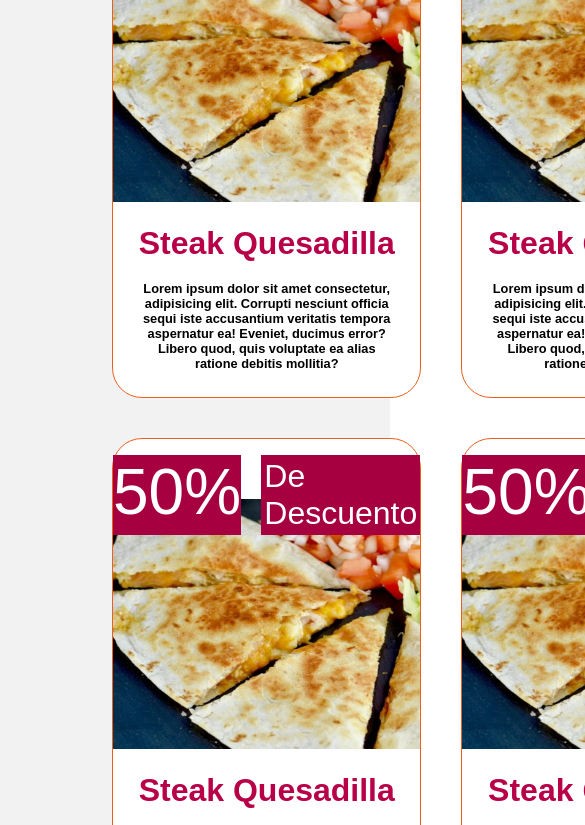
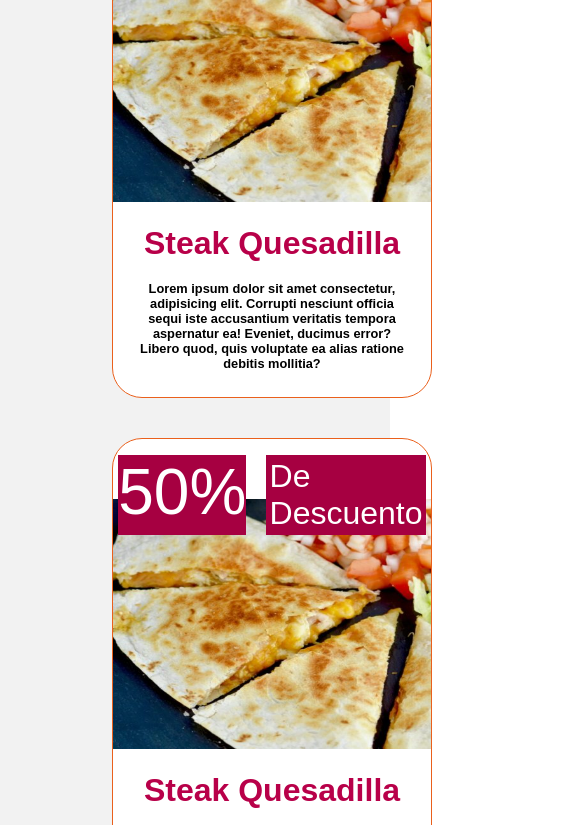
Before and after one commit to PabloVillaplana/tacobell_maquetado, a plain HTML site: page index.html in a window 390 px wide. Shown: the part 574-1399 px from the top of the page, 585 px wide, since content can reach past the window. Drawn offline with Linux system fonts and the light colour scheme.

Commit message:
responsive grid

```diff
--- a/css/styles.css
+++ b/css/styles.css
@@ -25,7 +25,7 @@ header img {
 
 .hero_grid_container{
     display: grid;
-    grid-template-columns: repeat(4,1fr);
+    grid-template-columns: repeat(auto-fill, minmax(320px, 1fr));
     gap: 40px 40px;
     padding: 7em 7em 4em;
 }
```
